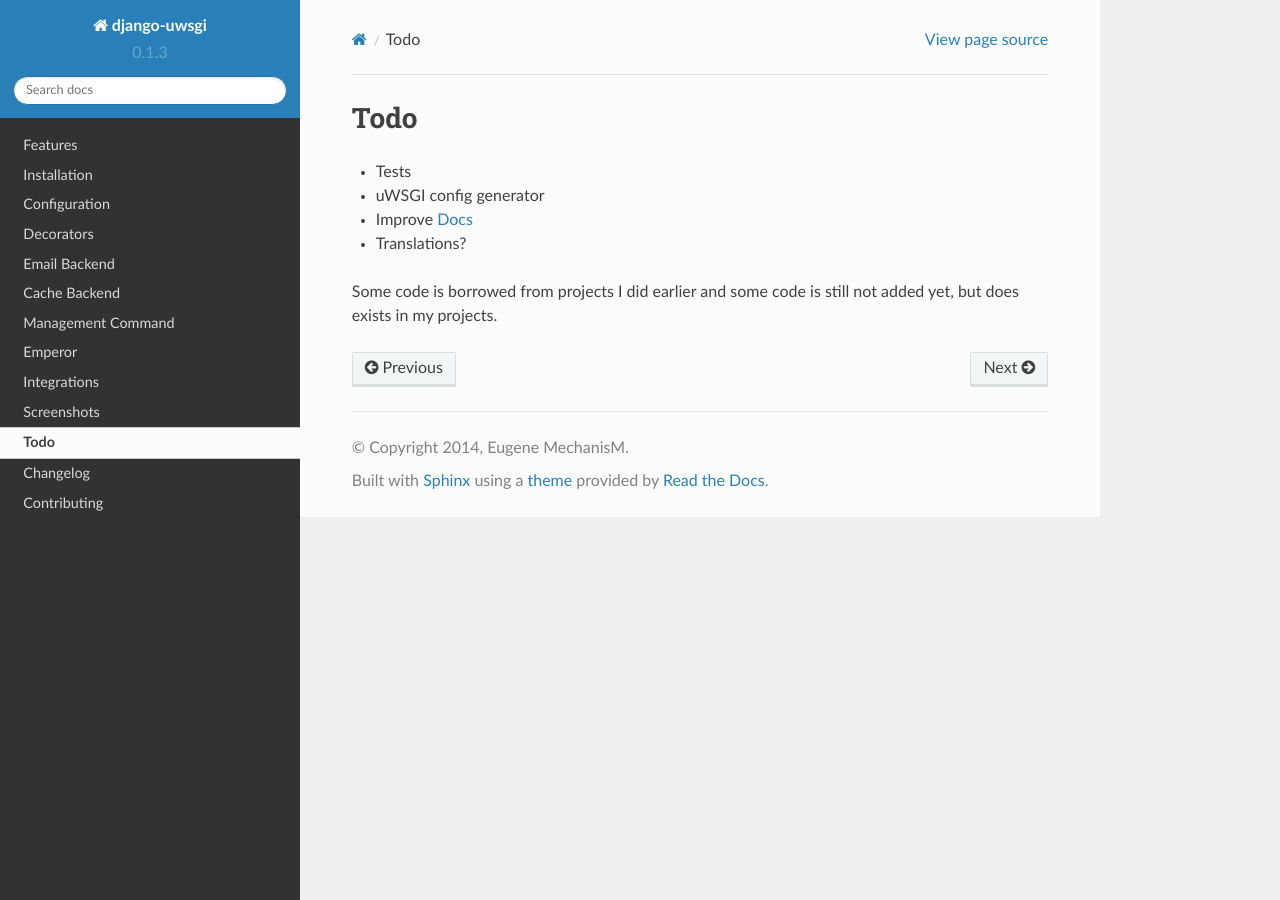
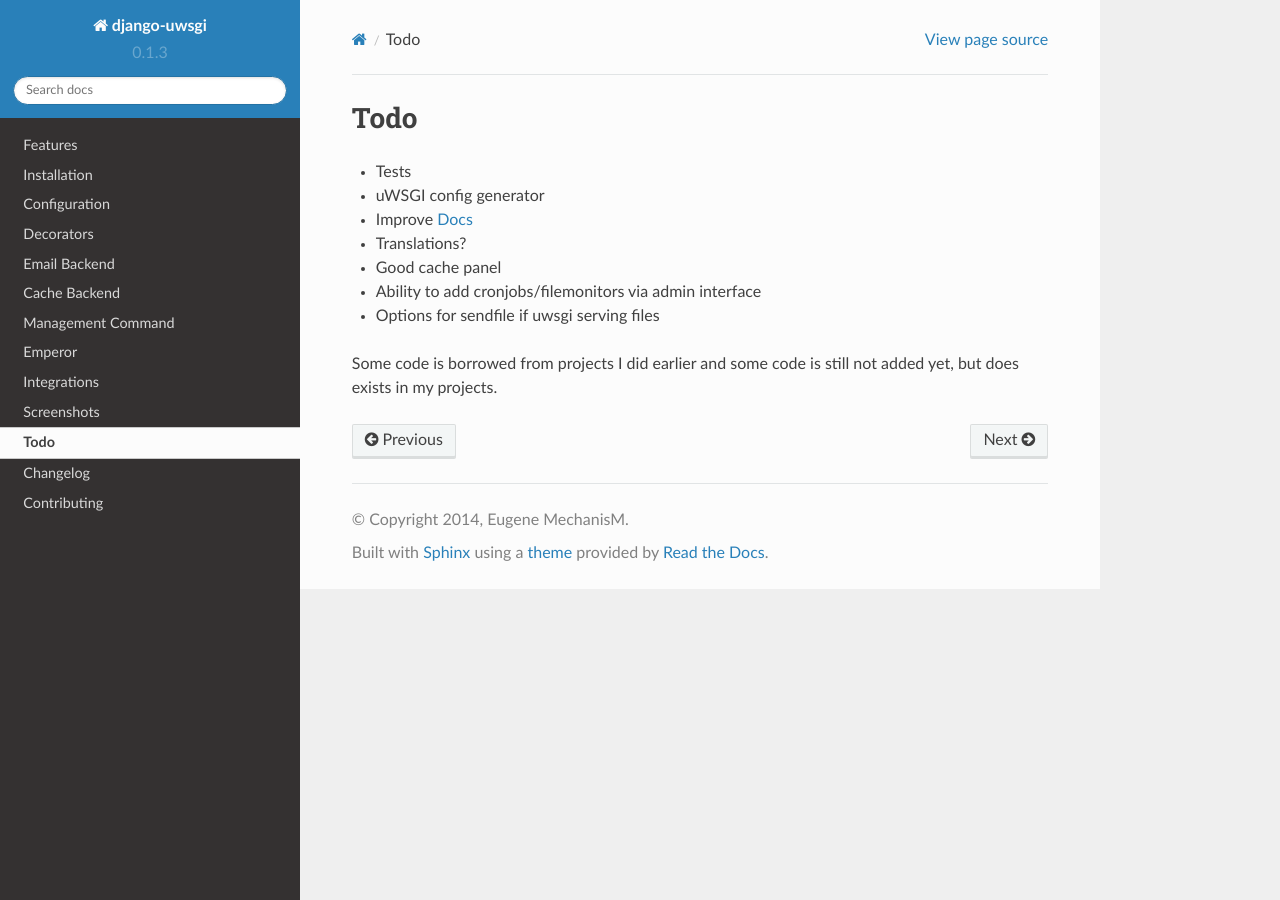
Before and after one commit to unbit/django-uwsgi, a Sphinx documentation site: the page built from docs/todo.rst, in a window 1280 px wide. Built offline with Sphinx 7.4.7 and the Read the Docs theme 2.0.0, drawn with Linux system fonts in a browser that asks for light colours.

Commit message:
Added things to do in docs

```diff
--- a/docs/todo.rst
+++ b/docs/todo.rst
@@ -5,6 +5,9 @@ Todo
 * uWSGI config generator
 * Improve `Docs <http://django-uwsgi.rtfd.org>`_
 * Translations?
+* Good cache panel
+* Ability to add cronjobs/filemonitors via admin interface
+* Options for sendfile if uwsgi serving files
 
 
 Some code is borrowed from projects I did earlier and some code is still not added yet, but does exists in my projects.
```
